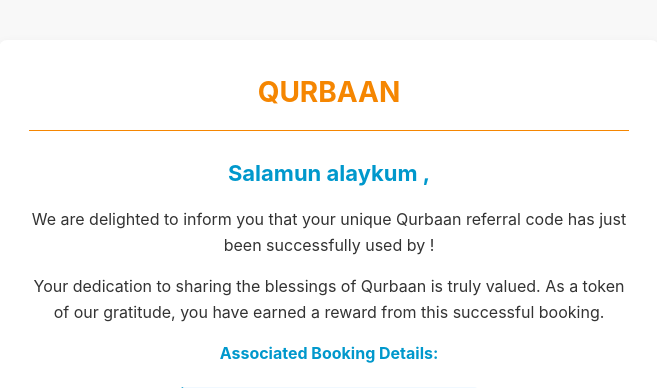
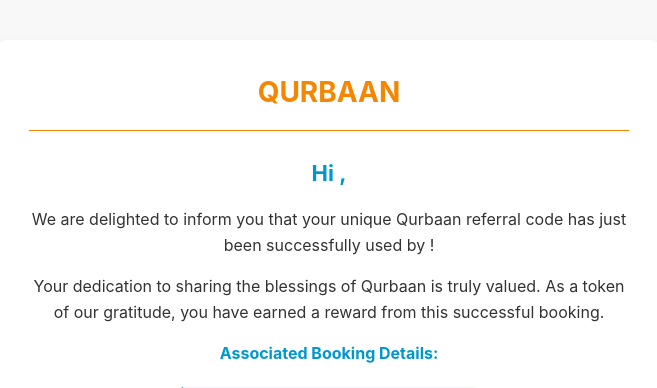
Before and after one commit to mmolalekan/project-nexus, a Django app: template backend/api/booking/templates/referral_notification_email.html in a window 1280 px wide. Shown: the top 388 px of the page, without its empty margins (311-968 px from the left). Run offline with Django 5.2, Linux system fonts and the light colour scheme; the template is opened without the code that fills it, so the values that code supplies are empty; parts of the project's set-up code (start-up, migrations or seed data) failed here and were passed over.

Commit message:
Chore: Change of choice of words in the email templates

```diff
--- a/backend/api/booking/templates/booking_confirmation_email.html
+++ b/backend/api/booking/templates/booking_confirmation_email.html
@@ -101,7 +101,7 @@
       <div class="header">QURBAAN</div>
 
       <h2>
-        Salamun alaykum
+        Hi
         <span style="font-weight: bold">{{ booking.user.first_name }},</span>
       </h2>
 
--- a/backend/api/booking/templates/referral_notification_email.html
+++ b/backend/api/booking/templates/referral_notification_email.html
@@ -109,7 +109,7 @@
       <div class="header">QURBAAN</div>
 
       <h2>
-        Salamun alaykum
+        Hi
         <span style="font-weight: bold">{{ referral.referrer.first_name }}</span
         >,
       </h2>
--- a/backend/api/users/templates/reset_password.html
+++ b/backend/api/users/templates/reset_password.html
@@ -99,7 +99,7 @@
 
       <h2>Reset Your Password</h2>
       <p>
-        Salamun alaykum
+        Hi
         <span style="font-weight: bold"
           >{% if user.first_name %}{{ user.first_name }}{% else %}{{ user.email
           }}{% endif %},</span
--- a/backend/api/users/templates/verification_email.html
+++ b/backend/api/users/templates/verification_email.html
@@ -113,7 +113,7 @@
 
       <h2>Welcome to Qurbaan!</h2>
       <p>
-        Salamun alaykum
+        Hi
         <span style="font-weight: bold"
           >{% if user.first_name %}{{ user.first_name }}{% else %}{{ user.email
           }}{% endif %},</span
```
